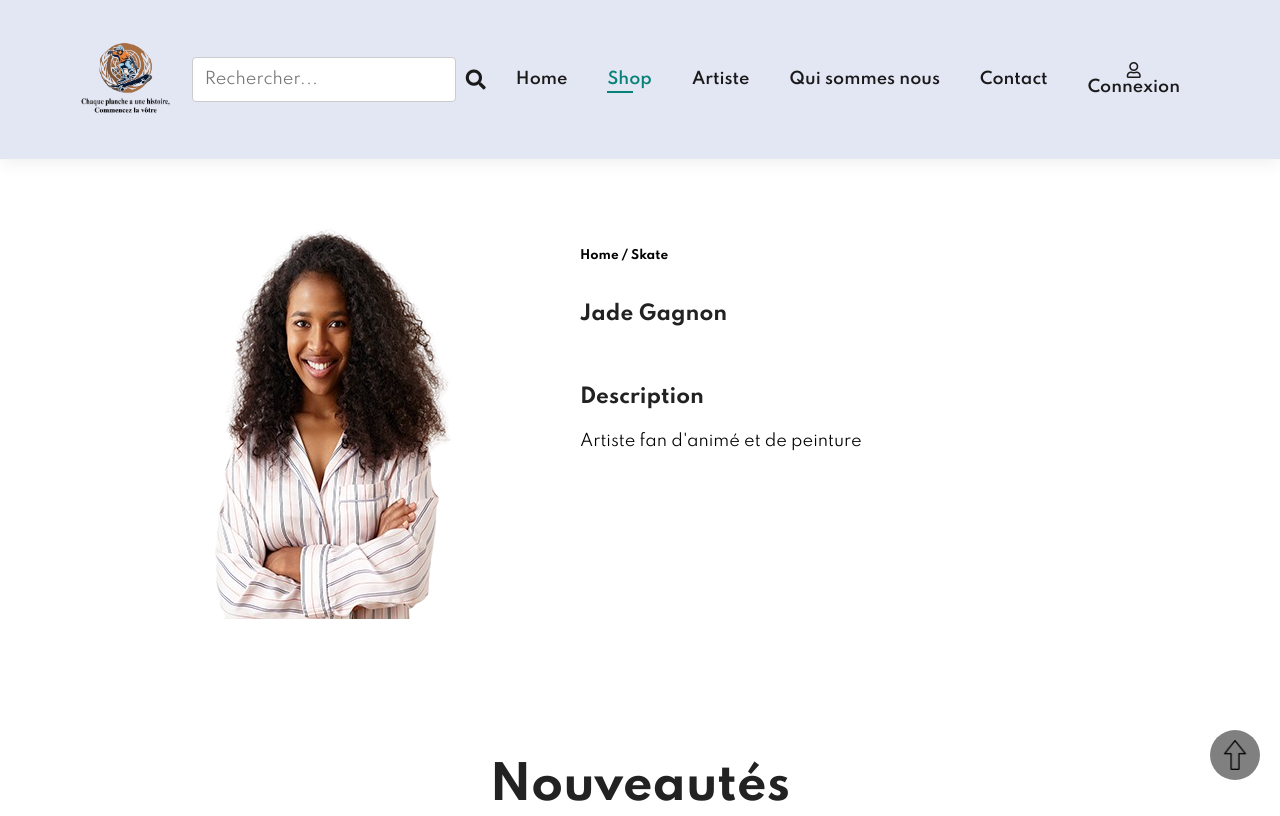
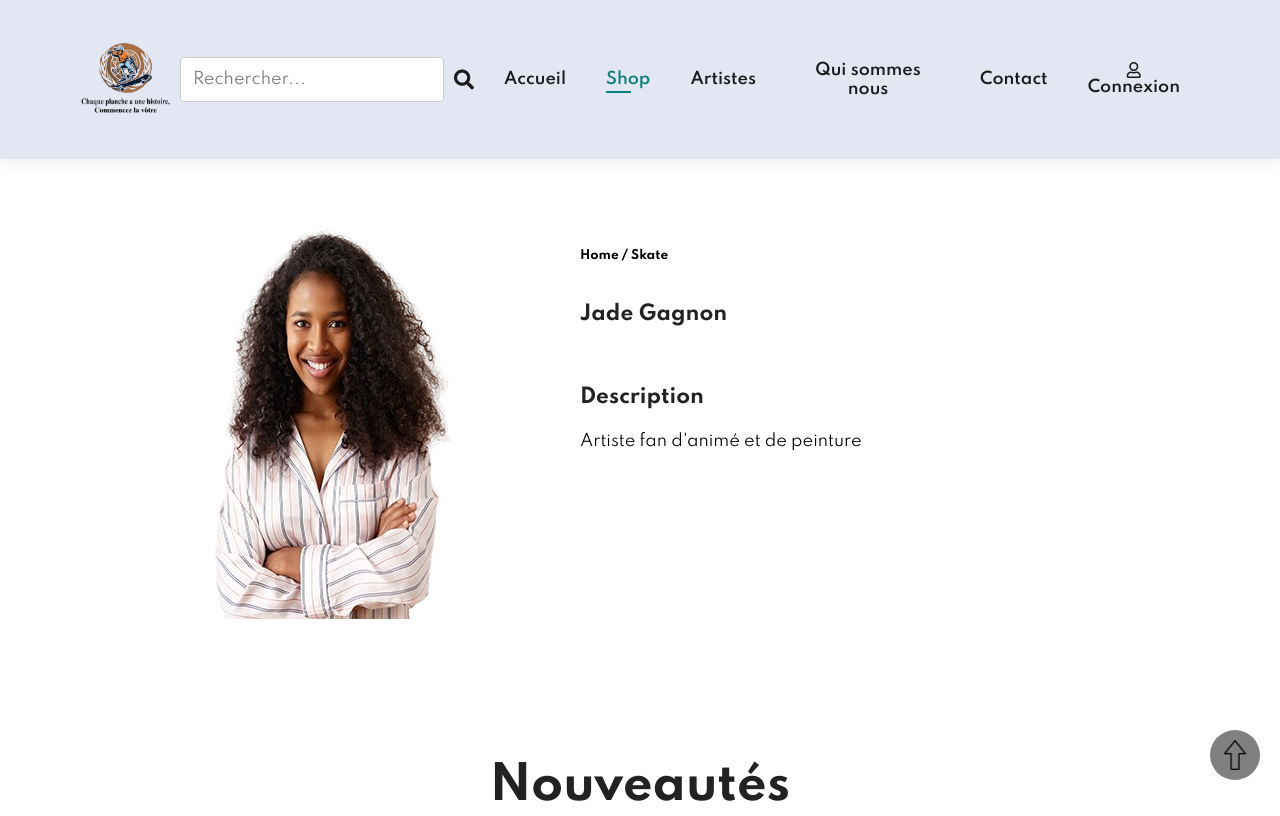
Before and after one commit to Ab3d0/MarketPlace_SkateCraft-HTML-CSS-, a plain HTML site: page Site/Artiste1.html in a window 1280 px wide. Shown: the top 816 px of the page. Drawn offline with nearby package versions, Linux system fonts and the light colour scheme.

Commit message:
Update 'Site/Artiste1.html'

```diff
--- a/Site/Artiste1.html
+++ b/Site/Artiste1.html
@@ -27,9 +27,9 @@
 
     <div>
         <ul id="navbar">
-        <li><a  href="index.html">Home</a></li>
+        <li><a  href="index.html">Accueil</a></li>
         <li><a  class="active" href="shop.html">Shop</a></li>
-        <li><a href="artiste.html">Artiste</a></li>
+        <li><a href="artiste.html">Artistes</a></li>
         <li><a href="about.html">Qui sommes nous</a></li>
         <li><a href="contact.html">Contact</a></li>
         <li><a href="Se connecter.html"><i class="far fa-user"></i><span>Connexion</span></a></li>
```
